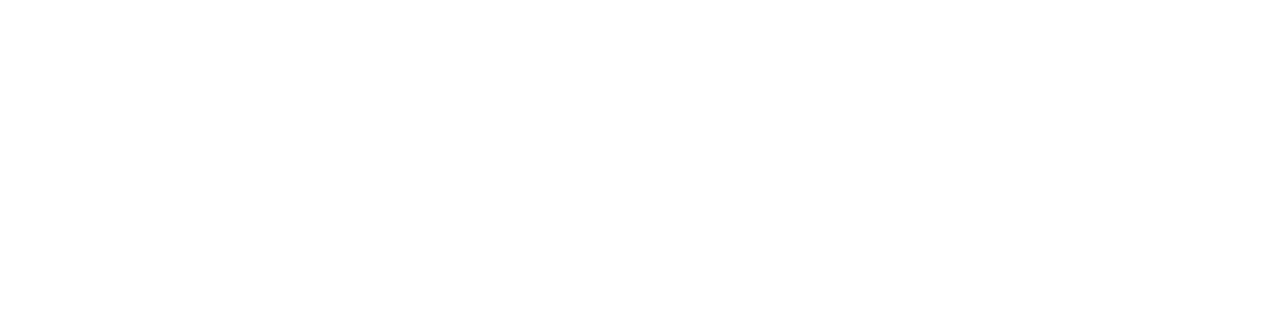
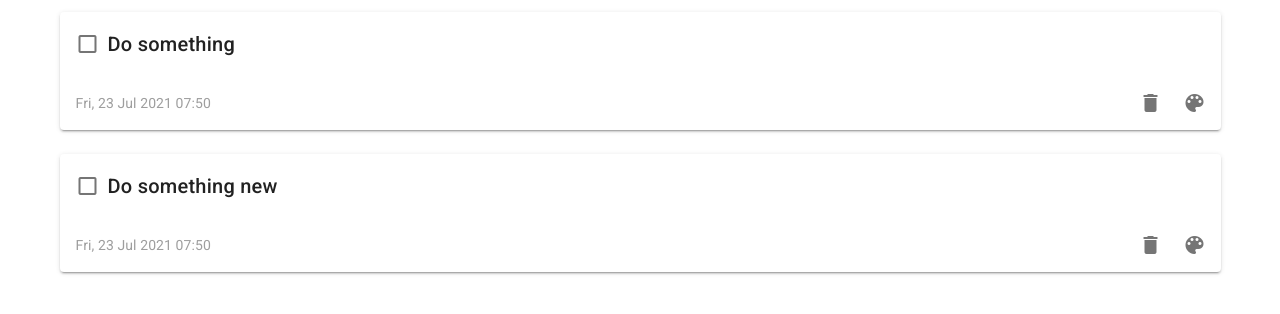
Before and after one commit to Hamedamz/todolist, a Vue app: page / in a window 1280 px wide. Shown: the top 314 px of the page. Built offline with nearby package versions, Linux system fonts and the light colour scheme.

Commit message:
feat: show todo list cards

```diff
--- a/src/components/Home.vue
+++ b/src/components/Home.vue
@@ -1,17 +1,19 @@
 <template>
   <v-container>
-    <v-row class="text-center">
-      <v-col cols="12">
-
+    <v-row>
+      <v-col v-for="(item, i) in list" :key="i" cols="12">
+        <to-do-card :todo="item" />
       </v-col>
     </v-row>
   </v-container>
 </template>
 
 <script>
+import ToDoCard from './ToDoCard.vue';
+
 export default {
   name: 'Home',
-
+  components: { ToDoCard },
   data() {
     return {
       list: [
@@ -19,13 +21,13 @@
           text: 'Do something',
           color: '',
           isDone: false,
-          date: '',
+          date: 'Fri, 23 Jul 2021 07:50',
         },
         {
           text: 'Do something new',
           color: '',
           isDone: false,
-          date: '',
+          date: 'Fri, 23 Jul 2021 07:50',
         },
       ],
     };
--- /dev/null
+++ b/src/components/ToDoCard.vue
@@ -0,0 +1,37 @@
+<template>
+<v-card>
+  <v-card-title>
+    <v-checkbox hide-details class="my-0 py-0"/>
+    {{  todo.text }}
+  </v-card-title>
+
+  <v-card-actions>
+    <v-card-subtitle class="pa-2 grey--text">
+      {{ todo.date }}
+    </v-card-subtitle>
+
+    <v-spacer/>
+
+    <v-btn icon>
+      <v-icon>mdi-delete</v-icon>
+    </v-btn>
+
+    <v-btn icon>
+      <v-icon>mdi-palette</v-icon>
+    </v-btn>
+  </v-card-actions>
+</v-card>
+</template>
+
+<script>
+export default {
+  name: 'ToDoCard',
+
+  props: {
+    todo: {
+      type: Object,
+      required: true,
+    },
+  },
+};
+</script>
```
